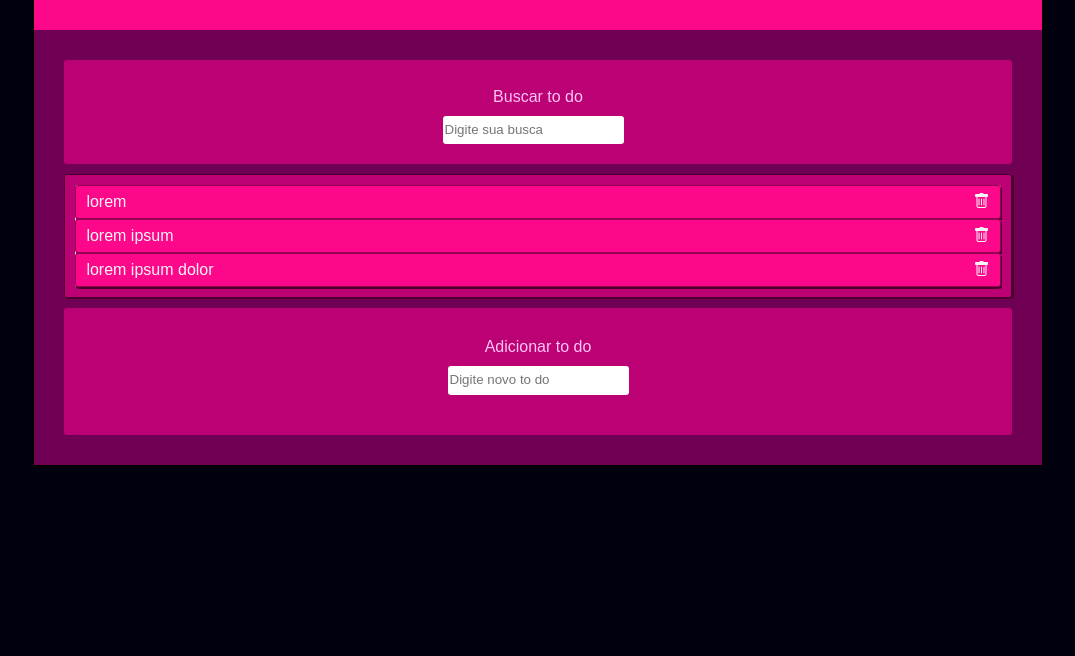
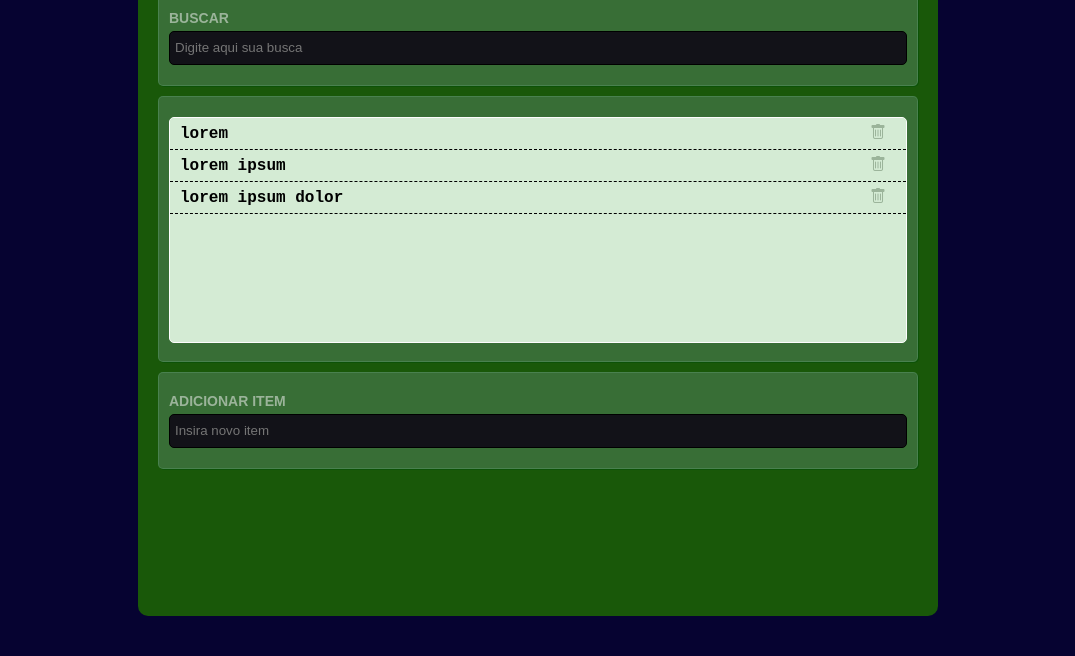
Before and after one commit to Kmkery/To-Do-List, a plain HTML site: page index.html in a window 1280 px wide. Shown: the part 144-800 px from the top of the page, without its empty margins (102-1177 px from the left). Drawn offline with nearby package versions, Linux system fonts and the light colour scheme.

Commit message:
Add files via upload
Alteração de estilos CSS.

```diff
--- a/index.html
+++ b/index.html
@@ -13,13 +13,13 @@
     <div class="container">
 
         <header>
-            <h2>To Do List</h2>
+            <h2>TO DO LIST</h2>
         </header>
 
         <div class="search-box">
             <fom class="search-form">
-                <label>Buscar to do</label>
-                <input type="text" class="search-input" name="search" placeholder="Digite sua busca" autocomplete="off">
+                <label>BUSCAR</label>
+                <input type="text" class="search-input" name="search" placeholder="Digite aqui sua busca" autocomplete="off">
             </fom>
         </div>
 
@@ -43,12 +43,12 @@
             </ul>
         </div>
 
-            <div class="add-box">
-                <form class="add-form">
-                    <label>Adicionar to do</label>
-                    <input type="text" class="add-input" name="add" placeholder="Digite novo to do" autocomplete="off">
-                </form>
-            </div>
+        <div class="add-box">
+            <form class="add-form">
+                <label>ADICIONAR ITEM</label>
+                <input type="text" class="add-input" name="add" placeholder="Insira novo item" autocomplete="off">
+            </form>
+        </div>
 
     </div>
     <script src="./app.js"></script>
--- a/style.css
+++ b/style.css
@@ -1,84 +1,132 @@
+* {
+    margin: 0;
+    padding: 0;
+    box-sizing: border-box;
+}
+
 body {
-    background-color: rgb(1,0,14);
-    text-align: center;
+    height: 100vh;
+    background-color: #060331;
+    display: flex;
+    align-items: center;
+    justify-content: center;
 }
 
 .container {
     width: 80%;
-    background-color: rgb(112,0,83);
-    margin: 40px auto;
-    padding:  0 20px 20px 20px;
-    box-sizing: border-box;
-    border: 2px solid black;
+    max-width: 800px;
+    min-height: 90%;
+    padding: 0 20px 10px 20px;
+    background-color: #195809;
+    border-radius: 10px;
     font-family: sans-serif;
-
+    color: #9bb49a;
 }
 
 header {
-    background-color: rgb(254,8,139);
-    margin: 0 -20px 30px -20px;
-    padding: 15px;
-    border-radius: 6px 6px 0 0;
-    font-size: 1.5em;
-    color: whitesmoke;
+    position: relative;
+    top: 0;
+    margin: 0 -20px;
+    padding: 20px;
+    background-color: #26921c;
+    border-bottom: 2px solid #013f0e;
+    border-radius: 5px 5px 0 0;
+    font-family: 'Courier New', Courier, monospace;
+    font-size: 1.5rem;
+    color: rgb(226, 250, 215);
+    text-align: center;
 }
 
 .search-box, .add-box, .todos-box {
-    background-color: rgb(188,1,116);
-    margin: 10px;
-    padding: 10px;
-    border-radius: 3px;
-    font-size: 1em;
+    margin-top: 10px;
+    padding: 20px 10px;
+    background-color: #386e36;
+    border: 1px solid rgba(91, 148, 104, 0.5);
+    border-radius: 5px;
+    box-shadow: 1px 1px rgba(0, 76, 6, 0.5);
+    font-size: 1rem;
 }
 
 .todos-box {
-    border: 1px solid rgb(76,0,46);
-    box-shadow: 2px 1px rgb(76,0,46);
+    height: 266px;
 }
 
-.search-form, .add-form {
-    padding: 20px 10px;
+.todos {
+    height: 226px;
+    background-color: rgb(212, 235, 212);
+    overflow-y: scroll;
+    border: 1px solid rgb(253, 253, 253);
+    border-radius: 5px;
+
+/*Para o Firefox*/
+    scrollbar-width: thin;
+    scrollbar-color: #26921c #071106;
+}
+
+/*Para os browsers Chrome, Edge e Safari*/
+.todos::-webkit-scrollbar {
+    width: 15px;
+}
+
+.todos::-webkit-scrollbar-track {
+    background: rgba(91, 148, 104, 0.5);
+    border-radius: 0 4px 4px 0;
+}
+
+.todos::-webkit-scrollbar-thumb {
+    background-color: #26921c;
+    border-radius: 0 5px 5px 0;
+    border: 2px solid rgb(142, 189, 153);
+}
+
+.todo {
+    height: 2rem;
+    background-color: rgb(212, 235, 212);
+    display: flex;
+    flex-direction: row;
+    justify-content: space-between;
+    border-bottom: 1px dashed #000;
+    line-height: 2rem;
+    list-style: none;
+    font-family: 'Courier New', Courier, monospace;
+}
+
+.todo > .text-todo {
+    color: #000;
+    font-weight: 900;
+}
+
+.text-todo {
+    padding: 0 10px;
+}
+
+.delete {
+    padding: 0 20px;
+    cursor: pointer;
+}
+.delete:hover {
+    color: #ff4800;
+}
+
+.delete:active {
+    position: relative;
+    top: 2px;
 }
 
 label {
     display: block;
-    color: rgb(255,196,245);
+    margin-bottom: 5px ;
+    font-size: .875rem;
+    font-weight: bold;
 }
 
 .search-input, .add-input {
-    margin: 10px;
-    border: none;
-    border-radius: 3px;
-    line-height: 2em;
-}
-
-.todos {
-    background-color: whitesmoke;
-    min-height: 2em;
-    margin: 0;
-    padding: 0;
-    border-radius: 3px;
-}
-
-.todo {
-    height: 2em;
-    background-color: rgb(254,8,139);
-    padding: 0 10px;
-    border: 1px solid rgba(76,0,46,.6);
-    box-shadow: 1px 2px rgb(76,0,46);
-    border-radius: 3px;
-    line-height: 2em;
-    color: whitesmoke;
-    list-style: none;
-}
-
-.text-todo {
-    float: left;
-}
-
-.delete {
-    float: right;
-    cursor: pointer;
+    width: 100%;
+    padding: 0 5px;
+    background-color: #121218;
+    border: 1px solid #000;
+    border-radius: 5px;
+    line-height: 2rem;
 }
 
 .hide {
```
Also changed, not shown: app.js (+4 -3 lines).
